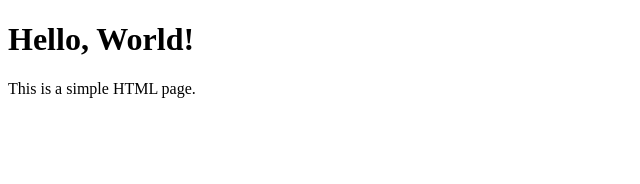
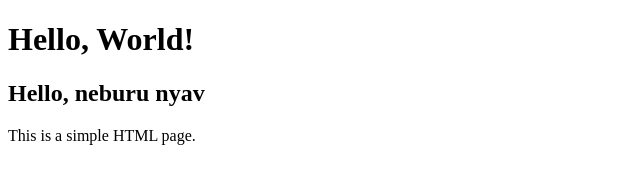
Before and after one commit to SaskerSours/Jenkins-rep, a plain HTML site: page index.html in a window 1280 px wide. Shown: the whole page, without its empty margins (0-640 px from the left). Drawn offline with Linux system fonts and the light colour scheme.

Commit message:
add new string

```diff
--- a/index.html
+++ b/index.html
@@ -5,6 +5,7 @@
 </head>
 <body>
     <h1>Hello, World!</h1>
+    <h2>Hello, neburu nyav</h2>
     <p>This is a simple HTML page.</p>
 </body>
 </html>
```
